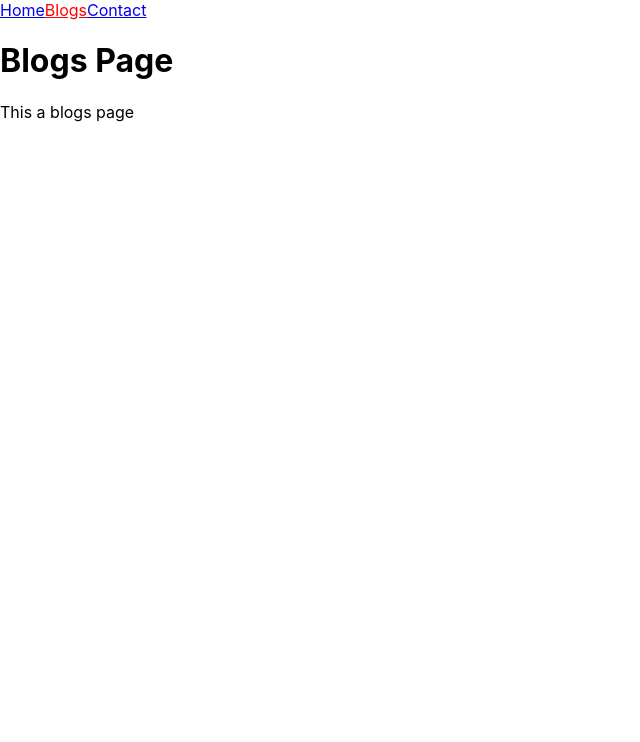
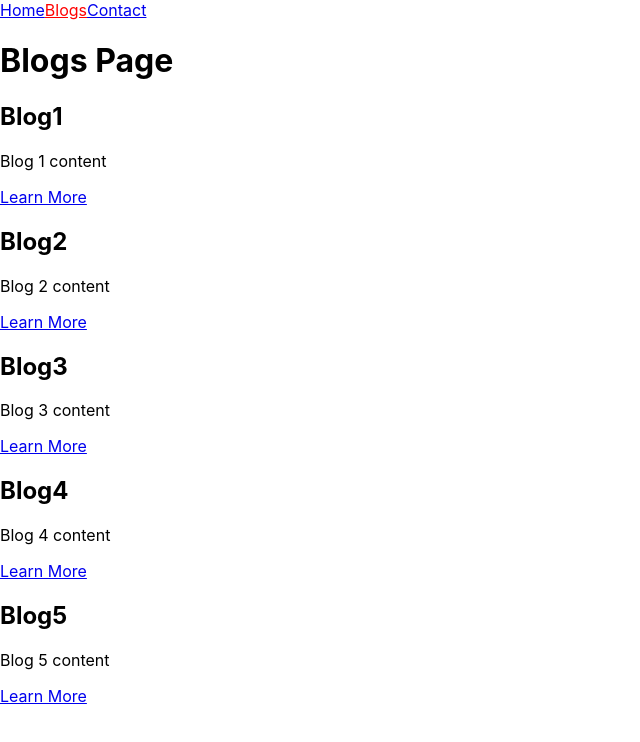
Before and after one commit to SajeebChakraborty/Routing_React_Js, a React (Create React App) app: page /blogs in a window 1280 px wide. Shown: the top 742 px of the page, without its empty margins (0-640 px from the left). Built offline with nearby package versions, Linux system fonts and the light colour scheme.

Commit message:
dynamic routing

```diff
--- a/src/App.js
+++ b/src/App.js
@@ -7,6 +7,7 @@ import Contact from './components/Contact';
 import Blogs from './components/Blogs';
 import Error from './components/Error';
 import Navbar from './components/Navbar';
+import Blog from './components/Blog';
 
 function App() {
   return (
@@ -20,6 +21,7 @@ function App() {
 
             <Route path="/" element={<Home />} />
             <Route path="/blogs" element={<Blogs />} />
+            <Route path="/blogs/:title" element={<Blog />} />
             <Route path="/contact" element={<Contact />} />
             <Route path="*" element={<Error />} />
 
--- /dev/null
+++ b/src/components/Blog.js
@@ -0,0 +1,58 @@
+import React from 'react'
+import { useState,useEffect } from 'react'
+import { useParams } from 'react-router-dom'
+
+
+const blogsData = [
+
+    {
+        id: 1,
+        title: 'Blog1',
+        content: 'Blog 1 content'
+    },
+
+    {
+        id: 2,
+        title: 'Blog2',
+        content: 'Blog 2 content'
+    },
+    {
+        id: 3,
+        title: 'Blog3',
+        content: 'Blog 3 content'
+    },
+    {
+        id: 4,
+        title: 'Blog4',
+        content: 'Blog 4 content'
+    },
+    {
+        id: 5,
+        title: 'Blog5',
+        content: 'Blog 5 content'
+    }
+
+
+];
+
+
+
+export default function Blog() {
+
+
+const [body,setBody] = useState("")
+
+const {title} = useParams()
+
+useEffect(() => {
+    const blog = blogsData.find((blog) => blog.title === title)
+    setBody(blog.content)
+    }, [title])
+
+  return (
+    <div>
+      <p>{title}</p>
+      <p>{body}</p>
+    </div>
+  )
+}
--- a/src/components/Blogs.js
+++ b/src/components/Blogs.js
@@ -1,11 +1,66 @@
 import React from 'react'
+import {useState} from 'react'
+import {Link} from 'react-router-dom'
+
+const blogsData = [
+
+    {
+        id: 1,
+        title: 'Blog1',
+        content: 'Blog 1 content'
+    },
+
+    {
+        id: 2,
+        title: 'Blog2',
+        content: 'Blog 2 content'
+    },
+    {
+        id: 3,
+        title: 'Blog3',
+        content: 'Blog 3 content'
+    },
+    {
+        id: 4,
+        title: 'Blog4',
+        content: 'Blog 4 content'
+    },
+    {
+        id: 5,
+        title: 'Blog5',
+        content: 'Blog 5 content'
+    }
+
+
+];
+
 
 export default function Blogs() {
+
+  const[blogs, setBlogs] = React.useState(blogsData);
+
+  console.log(blogs);
+
   return (
     <div>
 
       <h1>Blogs Page</h1>
-      <p>This a blogs page</p>
+
+      <section>
+        {blogs.map((blog) => {
+            const {id,title,content} = blog;
+            return (
+                <article >
+                    <h2>{title}</h2>
+                    <p>{content}</p>
+                    <Link to={title}>Learn More</Link>
+                </article>
+            )
+        })}
+
+
+
+      </section>
 
     </div>
   )
```
